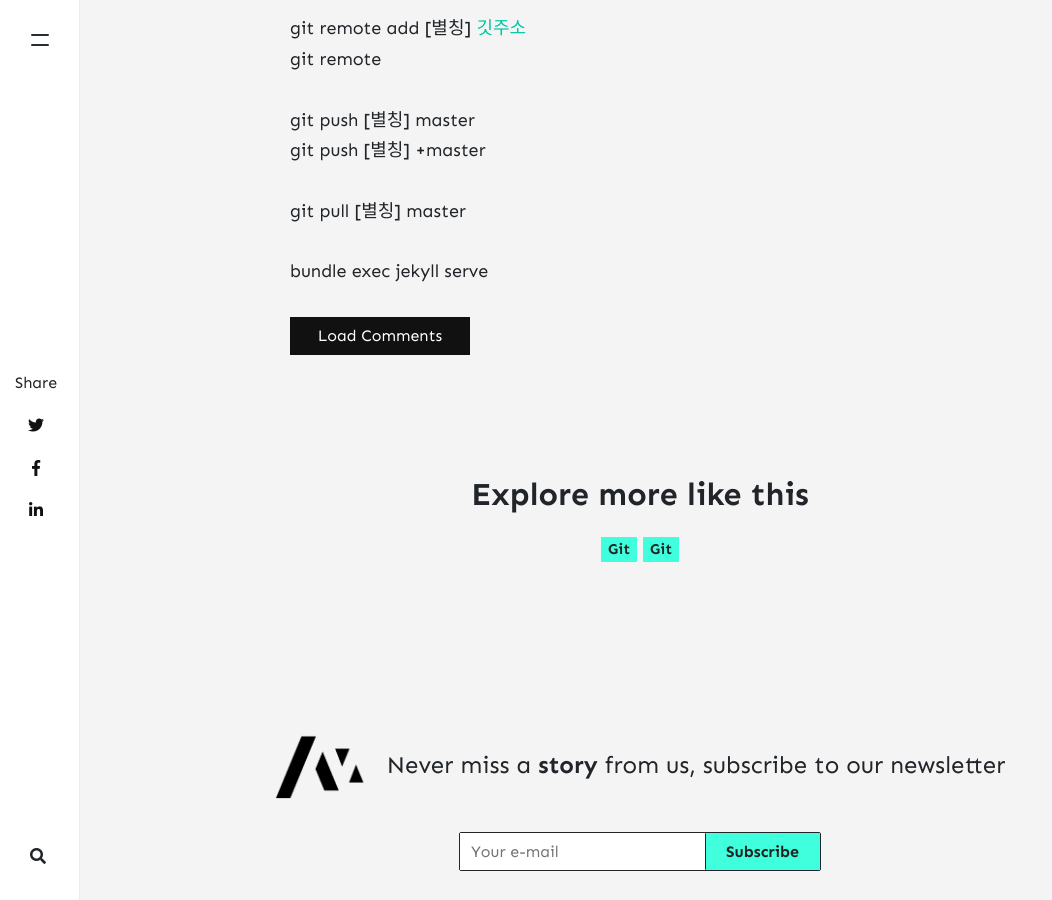
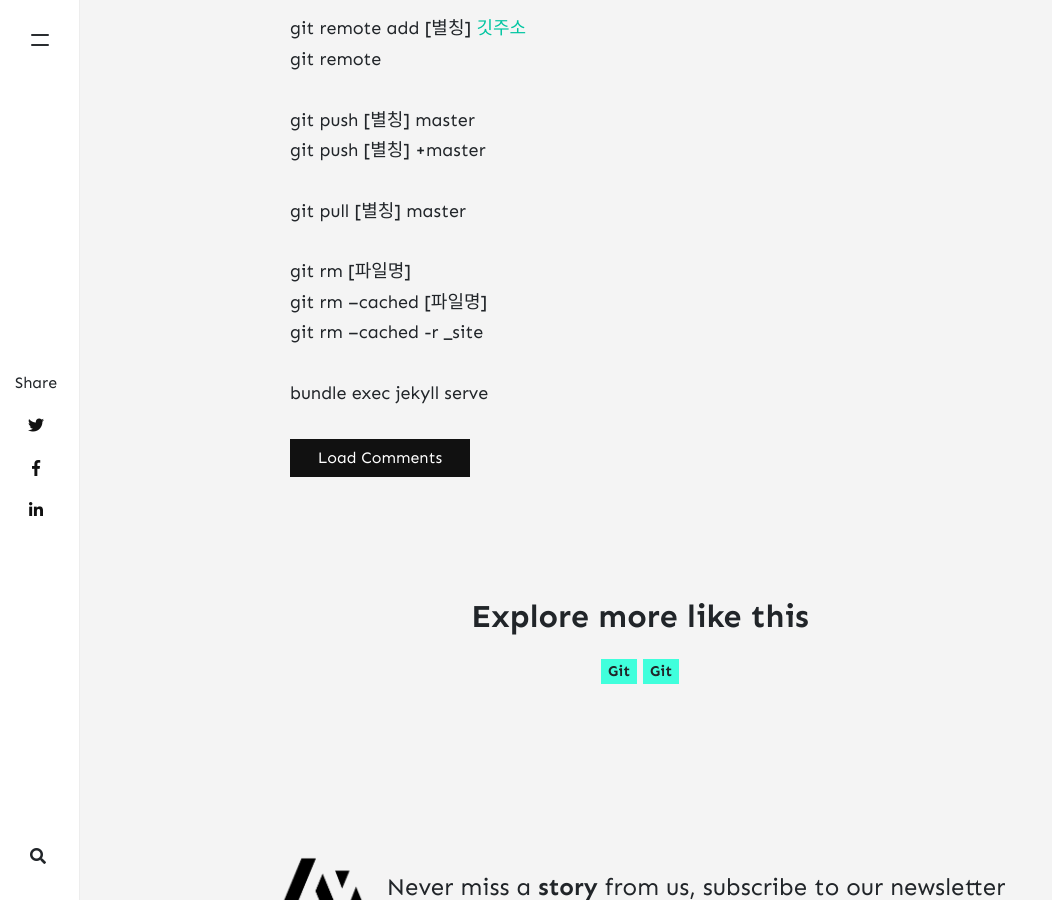
Before and after one commit to twohands2/blog, a Jekyll site: the page built from _posts/git/2020-05-21-command.md, in a window 1280 px wide and 900 px high, scrolled down 1001 px. Shown: the whole window, without its empty margins (0-1052 px from the left). Built offline with Jekyll 4.4.1, drawn with Linux system fonts in a browser that asks for light colours; nearby versions of some CDN libraries; comment, search, counter and statistics services are not loaded.

Commit message:
menu tags not found update and git commander description add

```diff
--- a/_layouts/default.html
+++ b/_layouts/default.html
@@ -51,7 +51,7 @@ ga('send', 'pageview');
     <ul>
         <h3>Navigation</h3>
         <li><a href="{{ site.baseurl }}/">Home</a></li>
-        <li><a href="{{ site.baseurl }}/tag">Tags</a></li>
+        <li><a href="{{ site.baseurl }}/tags">Tags</a></li>
         <li><a href="{{ site.baseurl }}/about">About <span class="badge badge-primary">Memoirs Jekyll Theme</span></a></li>
         <li><a target="_blank" href="https://bootstrapstarter.com/bootstrap-templates/jekyll-theme-memoirs/">Get Memoirs</a></li>
         <li><a href="{{ site.baseurl }}/contact">Contact</a></li>
--- a/_posts/git/2020-05-21-command.md
+++ b/_posts/git/2020-05-21-command.md
@@ -25,4 +25,10 @@ git push [별칭] +master <br>
 
 git pull [별칭] master <br>
 
+git rm [파일명] <br>
+git rm --cached [파일명] <br>
+git rm --cached -r _site <br>
+
+
+
 bundle exec jekyll serve
```
